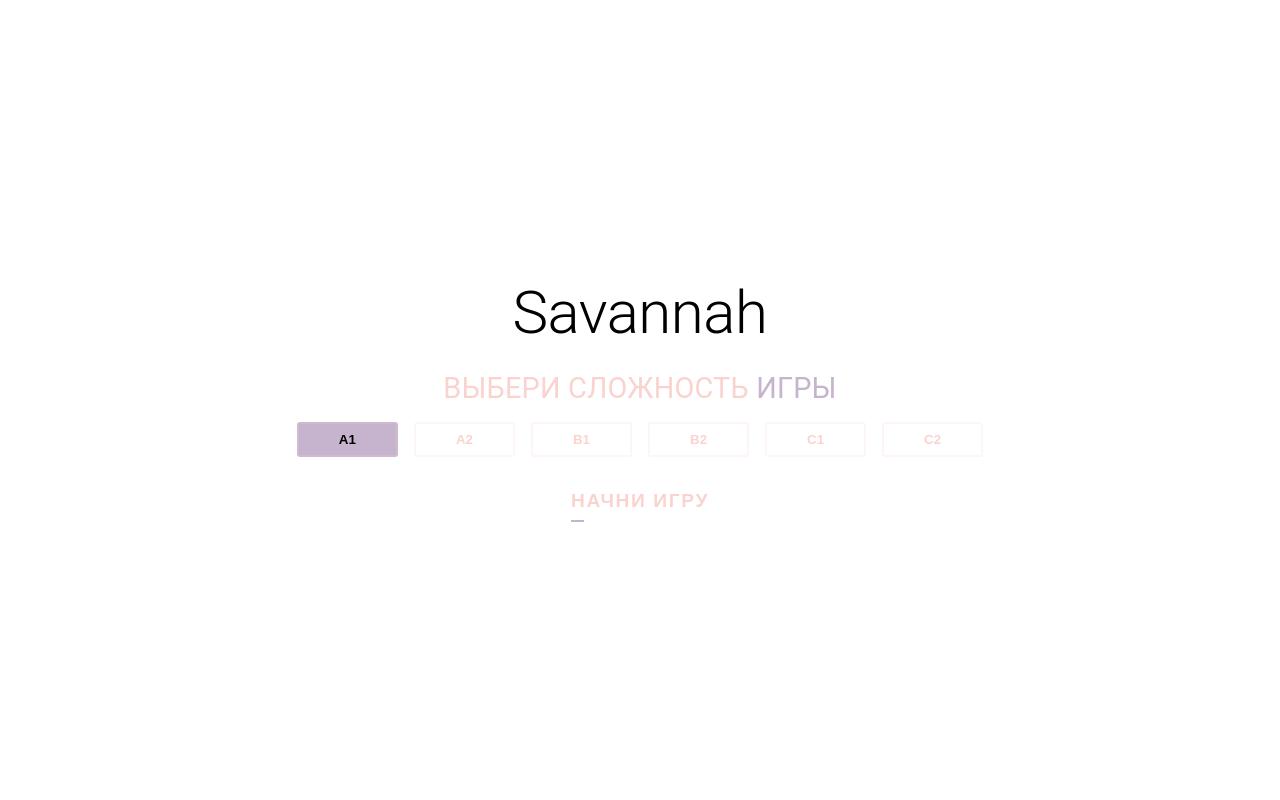
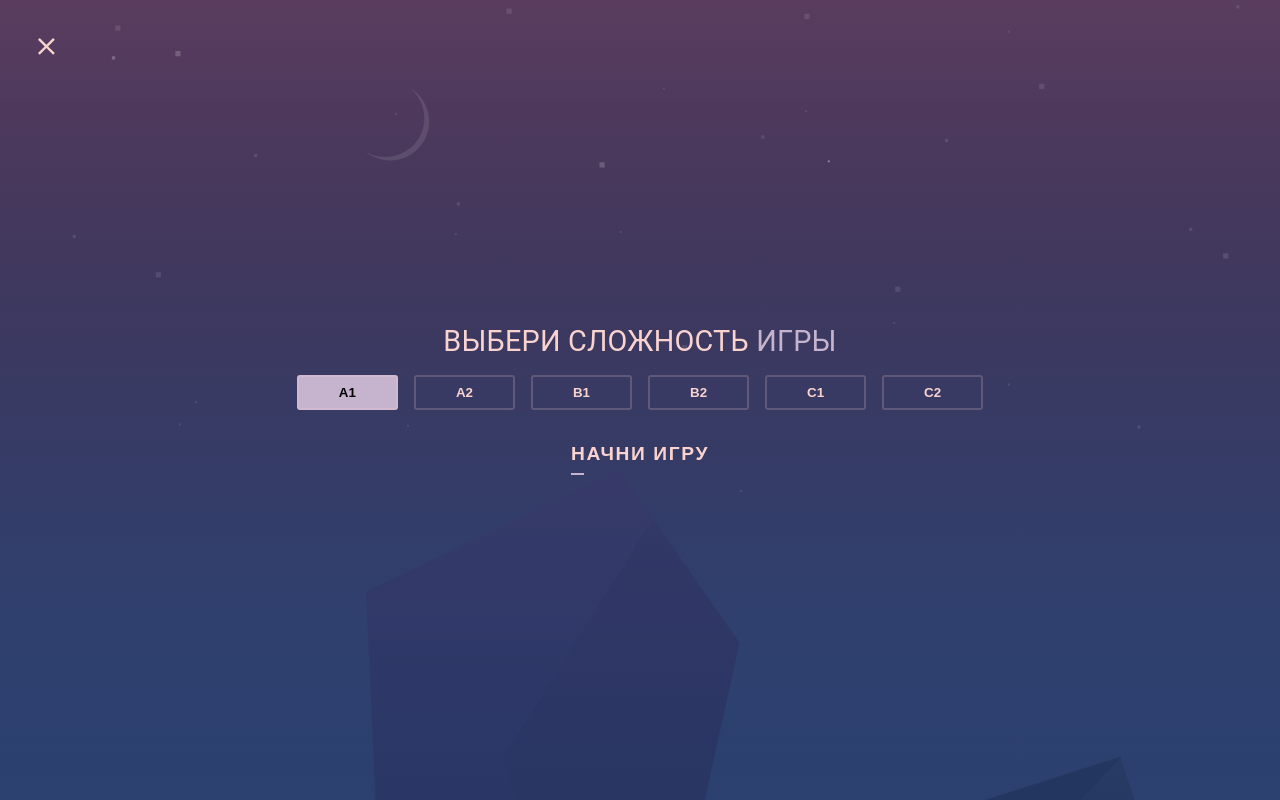
Before and after one commit to vyach-g/rs-lang, a React (Create React App) app: page /games/savannah in a window 1280 px wide. Built offline with nearby package versions, Linux system fonts and the light colour scheme.

Commit message:
feat: add styling to SavannahGame, add close button

```diff
--- a/src/pages/Games/SavannahGame/SavannahGame.tsx
+++ b/src/pages/Games/SavannahGame/SavannahGame.tsx
@@ -1,17 +1,59 @@
 import React, { useState } from 'react';
 
-import { Box, Typography } from '@mui/material';
+import { Box } from '@mui/material';
 import { Game } from './Game';
 import { Settings } from './Settings';
 import { Result } from './Result';
 
+import { styled } from '@mui/material/styles';
+
+import BgImg from '../../../assets/savannah-bg.svg';
+import CloseIcon from '@mui/icons-material/Close';
 import { IAnswer } from './types';
+import { useNavigate } from 'react-router-dom';
+
+const GameContainer = styled('div')({
+  display: 'flex',
+  flexDirection: 'column',
+  rowGap: '1.4rem',
+  alignItems: 'center',
+  justifyContent: 'center',
+  backgroundImage: `url(${BgImg})`,
+  backgroundSize: 'cover',
+  width: '100vw',
+  height: '100vh',
+});
+
+const CloseButton = styled('button')({
+  display: 'flex',
+  alignItems: 'center',
+  jusrifyContent: 'center',
+  position: 'absolute',
+  left: '2rem',
+  top: '2rem',
+  backgroundColor: 'transparent',
+  margin: '0',
+  padding: '0',
+  border: 'none',
+  cursor: 'pointer',
+  color: 'rgba(250,211,207,1)',
+  '& svg': {
+    fontSize: '1.8rem',
+  },
+  '&:hover': {
+    '& svg ': {
+      fill: '#C6B4CE',
+    },
+  },
+});
 
 const SavannahGame = () => {
   const [status, setStatus] = useState('TO_BE_STARTED');
 
   const [difficulty, setDifficulty] = useState('0');
   const [answers, setAnswers] = useState<IAnswer[]>([]);
+
+  const navigate = useNavigate();
 
   const onGameStart = (newDifficulty: string) => {
     setDifficulty(newDifficulty);
@@ -31,16 +73,12 @@ const SavannahGame = () => {
     setStatus('SERVER_ERROR');
   };
 
+  const onGameClose = () => {
+    navigate('/games');
+  };
+
   return (
-    <Box
-      sx={{
-        display: 'flex',
-        alignItems: 'center',
-        justifyContent: 'center',
-        height: '100vh',
-        marginInline: 'auto',
-      }}
-    >
+    <GameContainer>
       <Box
         sx={{
           display: 'flex',
@@ -52,16 +90,25 @@ const SavannahGame = () => {
           borderRadius: '1rem',
         }}
       >
-        <Typography variant="h2">Savannah</Typography>
         {status === 'TO_BE_STARTED' ? (
-          <Settings onGameStart={onGameStart} />
+          <>
+            <CloseButton onClick={onGameClose}>
+              <CloseIcon />
+            </CloseButton>
+            <Settings onGameStart={onGameStart} />
+          </>
         ) : status === 'STARTED' ? (
-          <Game newDifficulty={difficulty} onGameEnd={onGameEnd} onError={onError} />
+          <>
+            <CloseButton onClick={onGameClose}>
+              <CloseIcon />
+            </CloseButton>
+            <Game newDifficulty={difficulty} onGameEnd={onGameEnd} onError={onError} />
+          </>
         ) : (
           <Result onNextGame={onNextGame} currAnswers={answers} gameStatus={status} />
         )}
       </Box>
-    </Box>
+    </GameContainer>
   );
 };
 
```
Also changed, not shown: src/assets/savannah-bg.svg (added).
